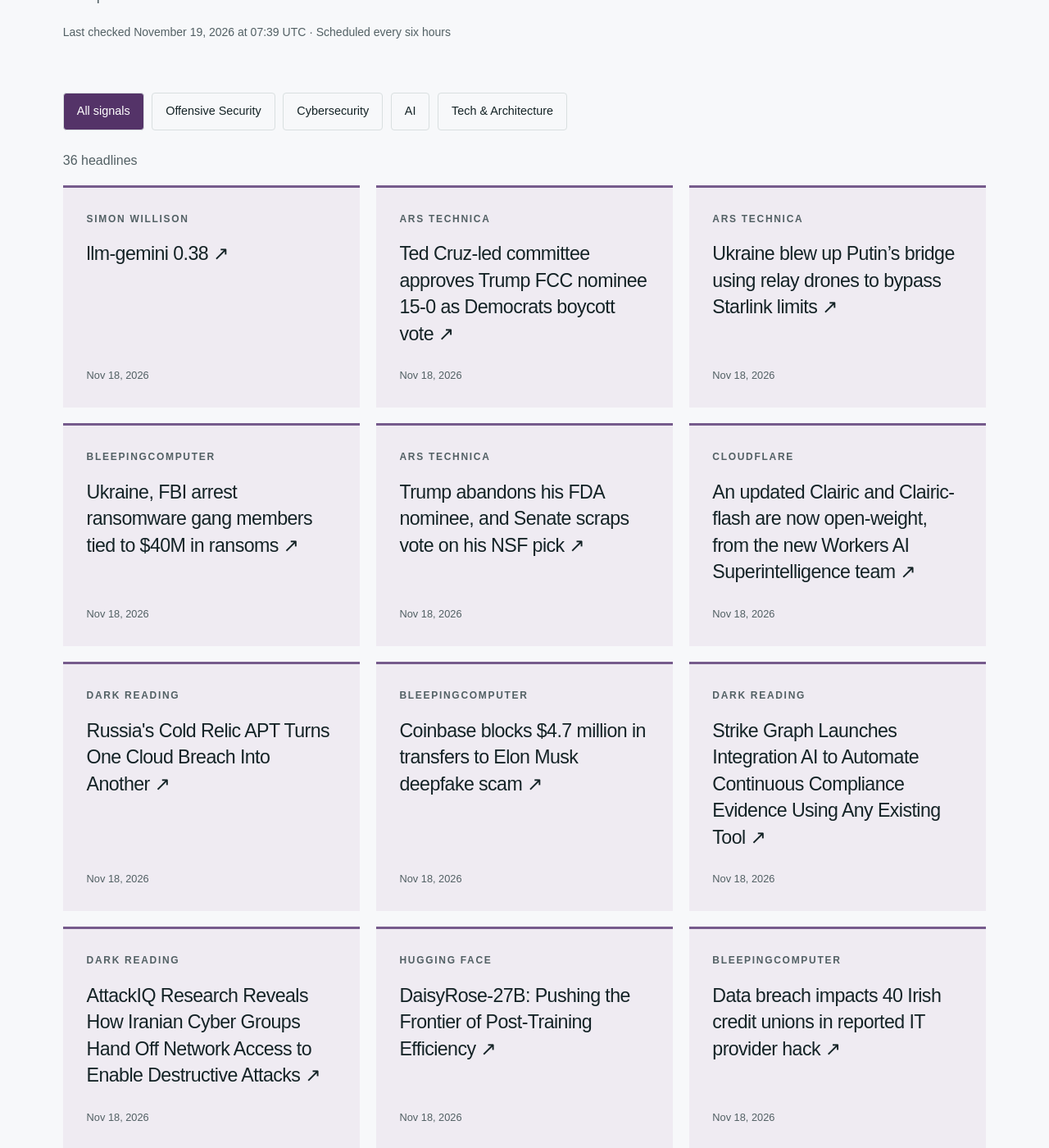
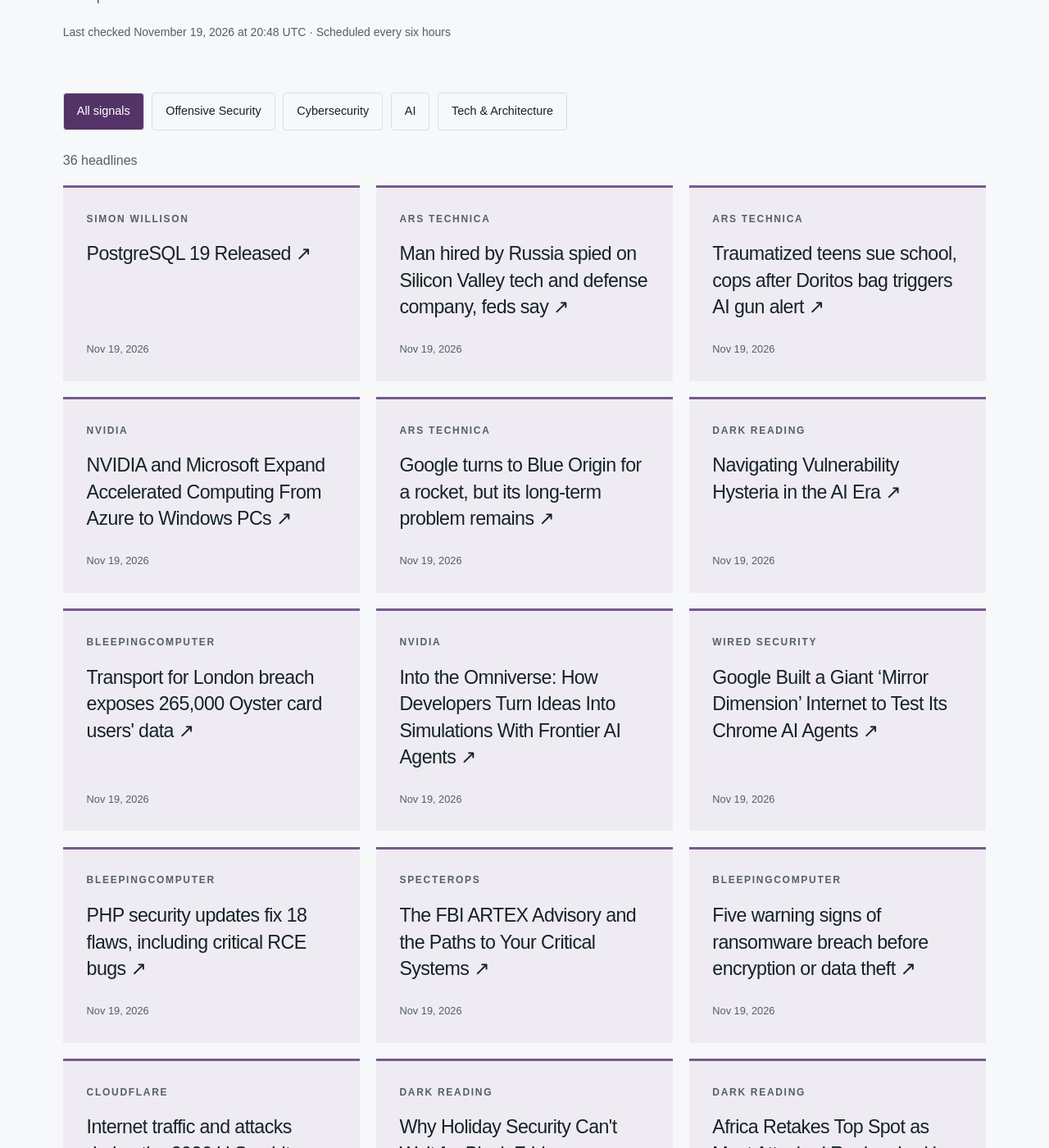
Before and after one commit to hntk/hntk.github.io, a Jekyll site: the page built from news/index.html, in a window 1280 px wide and 1400 px high, scrolled down 375 px. Shown: the whole window at 82% size. Built offline with Jekyll 4.4.1, drawn with Linux system fonts in a browser that asks for light colours; some of the changed text lies outside the part shown.

Commit message:
Refresh News and Signals

```diff
--- a/_data/news.json
+++ b/_data/news.json
@@ -1,6 +1,126 @@
 {
-  "updated": "2026-11-19T07:39:08.318549+00:00",
+  "updated": "2026-11-19T20:48:37.299151+00:00",
   "items": [
+    {
+      "title": "PostgreSQL 19 Released",
+      "url": "https://simonwillison.net/2026/Nov/19/postgresql-19/",
+      "published": "2026-11-19T20:43:57+00:00",
+      "source": "Simon Willison",
+      "source_id": "simon-willison",
+      "category": "ai"
+    },
+    {
+      "title": "Man hired by Russia spied on Silicon Valley tech and defense company, feds say",
+      "url": "https://arstechnica.com/security/2026/11/man-charged-with-spying-on-silicon-valley-tech-and-defense-company-for-russia/",
+      "published": "2026-11-19T20:29:46+00:00",
+      "source": "Ars Technica",
+      "source_id": "ars-technica",
+      "category": "tech-architecture"
+    },
+    {
+      "title": "Traumatized teens sue school, cops after Doritos bag triggers AI gun alert",
+      "url": "https://arstechnica.com/tech-policy/2026/11/traumatized-teens-sue-school-cops-after-doritos-bag-triggers-ai-gun-alert/",
+      "published": "2026-11-19T20:19:28+00:00",
+      "source": "Ars Technica",
+      "source_id": "ars-technica",
+      "category": "tech-architecture"
+    },
+    {
+      "title": "NVIDIA and Microsoft Expand Accelerated Computing From Azure to Windows PCs",
+      "url": "https://blogs.nvidia.com/blog/microsoft-ignite-accelerated-computing-azure-windows-pcs/",
+      "published": "2026-11-19T20:00:15+00:00",
+      "source": "NVIDIA",
+      "source_id": "nvidia",
+      "category": "ai"
+    },
+    {
+      "title": "Google turns to Blue Origin for a rocket, but its long-term problem remains",
+      "url": "https://arstechnica.com/space/2026/11/google-turns-to-blue-origin-for-a-rocket-but-its-long-term-problem-remains/",
+      "published": "2026-11-19T19:52:54+00:00",
+      "source": "Ars Technica",
+      "source_id": "ars-technica",
+      "category": "tech-architecture"
+    },
+    {
+      "title": "Navigating Vulnerability Hysteria in the AI Era",
+      "url": "https://www.darkreading.com/vulnerabilities-threats/navigating-vulnerability-hysteria-ai-era",
+      "published": "2026-11-19T19:46:44+00:00",
+      "source": "Dark Reading",
+      "source_id": "dark-reading",
+      "category": "cybersecurity"
+    },
+    {
+      "title": "Transport for London breach exposes 265,000 Oyster card users' data",
+      "url": "https://www.bleepingcomputer.com/news/security/transport-for-london-breach-exposes-265-000-oyster-card-users-data/",
+      "published": "2026-11-19T18:20:01+00:00",
+      "source": "BleepingComputer",
+      "source_id": "bleepingcomputer",
+      "category": "cybersecurity"
+    },
+    {
+      "title": "Into the Omniverse: How Developers Turn Ideas Into Simulations With Frontier AI Agents",
+      "url": "https://blogs.nvidia.com/blog/developers-simulation-frontier-ai-agents/",
+      "published": "2026-11-19T17:00:35+00:00",
+      "source": "NVIDIA",
+      "source_id": "nvidia",
+      "category": "ai"
+    },
+    {
+      "title": "Google Built a Giant ‘Mirror Dimension’ Internet to Test Its Chrome AI Agents",
+      "url": "https://www.wired.com/story/google-built-a-giant-mirror-dimension-internet-to-test-its-chrome-ai-agents/",
+      "published": "2026-11-19T17:00:00+00:00",
+      "source": "WIRED Security",
+      "source_id": "wired",
+      "category": "cybersecurity"
+    },
+    {
+      "title": "PHP security updates fix 18 flaws, including critical RCE bugs",
+      "url": "https://www.bleepingcomputer.com/news/security/php-security-updates-fix-18-flaws-including-critical-rce-bugs/",
+      "published": "2026-11-19T16:28:23+00:00",
+      "source": "BleepingComputer",
+      "source_id": "bleepingcomputer",
+      "category": "cybersecurity"
+    },
+    {
+      "title": "The FBI ARTEX Advisory and the Paths to Your Critical Systems",
+      "url": "https://specterops.io/blog/2026/11/19/blog-fbi-artex-warning-attack-paths/",
+      "published": "2026-11-19T15:19:36+00:00",
+      "source": "SpecterOps",
+      "source_id": "specterops",
+      "category": "offensive-security"
+    },
+    {
+      "title": "Five warning signs of ransomware breach before encryption or data theft",
+      "url": "https://www.bleepingcomputer.com/news/security/five-warning-signs-of-ransomware-breach-before-encryption-or-data-theft/",
+      "published": "2026-11-19T15:00:10+00:00",
+      "source": "BleepingComputer",
+      "source_id": "bleepingcomputer",
+      "category": "cybersecurity"
+    },
+    {
+      "title": "Internet traffic and attacks during the 2026 U.S. midterm elections",
+      "url": "https://blog.cloudflare.com/internet-traffic-2026-us-election/",
+      "published": "2026-11-19T14:00:00+00:00",
+      "source": "Cloudflare",
+      "source_id": "cloudflare",
+      "category": "tech-architecture"
+    },
+    {
+      "title": "Why Holiday Security Can't Wait for Black Friday",
+      "url": "https://www.darkreading.com/cybersecurity-operations/why-holiday-security-cant-wait-black-friday",
+      "published": "2026-11-19T14:00:00+00:00",
+      "source": "Dark Reading",
+      "source_id": "dark-reading",
+      "category": "cybersecurity"
+    },
+    {
+      "title": "Africa Retakes Top Spot as Most Attacked Region, Led by Nigeria Surge",
+      "url": "https://www.darkreading.com/threat-intelligence/africa-top-spot-most-attacked-region-nigeria-surge",
+      "published": "2026-11-19T08:00:00+00:00",
+      "source": "Dark Reading",
+      "source_id": "dark-reading",
+      "category": "cybersecurity"
+    },
     {
       "title": "llm-gemini 0.38",
       "url": "https://simonwillison.net/2026/Nov/18/llm-gemini/",
@@ -8,38 +128,6 @@
       "source": "Simon Willison",
       "source_id": "simon-willison",
       "category": "ai"
-    },
-    {
-      "title": "Ted Cruz-led committee approves Trump FCC nominee 15-0 as Democrats boycott vote",
-      "url": "https://arstechnica.com/tech-policy/2026/11/ted-cruz-led-committee-approves-trump-fcc-nominee-15-0-as-democrats-boycott-vote/",
-      "published": "2026-11-18T23:25:04+00:00",
-      "source": "Ars Technica",
-      "source_id": "ars-technica",
-      "category": "tech-architecture"
-    },
-    {
-      "title": "Ukraine blew up Putin’s bridge using relay drones to bypass Starlink limits",
-      "url": "https://arstechnica.com/gadgets/2026/11/ukraine-blew-up-putins-bridge-using-relay-drones-to-bypass-starlink-limits/",
-      "published": "2026-11-18T23:10:39+00:00",
-      "source": "Ars Technica",
-      "source_id": "ars-technica",
-      "category": "tech-architecture"
-    },
-    {
-      "title": "Ukraine, FBI arrest ransomware gang members tied to $40M in ransoms",
-      "url": "https://www.bleepingcomputer.com/news/security/ukraine-fbi-arrest-ransomware-gang-members-tied-to-40m-in-ransoms/",
-      "published": "2026-11-18T23:08:33+00:00",
-      "source": "BleepingComputer",
-      "source_id": "bleepingcomputer",
-      "category": "cybersecurity"
-    },
-    {
-      "title": "Trump abandons his FDA nominee, and Senate scraps vote on his NSF pick",
-      "url": "https://arstechnica.com/health/2026/11/trump-abandons-his-fda-nominee-and-senate-scraps-vote-on-his-nsf-pick/",
-      "published": "2026-11-18T22:08:57+00:00",
-      "source": "Ars Technica",
-      "source_id": "ars-technica",
-      "category": "tech-architecture"
     },
     {
       "title": "An updated Clairic and Clairic-flash are now open-weight, from the new Workers AI Superintelligence team",
@@ -50,52 +138,12 @@
       "category": "tech-architecture"
     },
     {
-      "title": "Russia's Cold Relic APT Turns One Cloud Breach Into Another",
-      "url": "https://www.darkreading.com/cyberattacks-data-breaches/cold-relic-turns-one-cloud-breach-into-another",
-      "published": "2026-11-18T21:59:46+00:00",
-      "source": "Dark Reading",
-      "source_id": "dark-reading",
-      "category": "cybersecurity"
-    },
-    {
-      "title": "Coinbase blocks $4.7 million in transfers to Elon Musk deepfake scam",
-      "url": "https://www.bleepingcomputer.com/news/security/coinbase-blocks-47-million-in-transfers-to-elon-musk-deepfake-scam/",
-      "published": "2026-11-18T20:49:32+00:00",
-      "source": "BleepingComputer",
-      "source_id": "bleepingcomputer",
-      "category": "cybersecurity"
-    },
-    {
-      "title": "Strike Graph Launches Integration AI to Automate Continuous Compliance Evidence Using Any Existing Tool",
-      "url": "https://www.darkreading.com/cyber-risk/strike-graph-launches-integration-ai-to-automate-continuous-compliance-evidence-using-any-existing-tool",
-      "published": "2026-11-18T20:45:49+00:00",
-      "source": "Dark Reading",
-      "source_id": "dark-reading",
-      "category": "cybersecurity"
-    },
-    {
-      "title": "AttackIQ Research Reveals How Iranian Cyber Groups Hand Off Network Access to Enable Destructive Attacks",
-      "url": "https://www.darkreading.com/threat-intelligence/attackiq-research-reveals-iranian-cyber-groups",
-      "published": "2026-11-18T20:38:42+00:00",
-      "source": "Dark Reading",
-      "source_id": "dark-reading",
-      "category": "cybersecurity"
-    },
-    {
       "title": "DaisyRose-27B: Pushing the Frontier of Post-Training Efficiency",
       "url": "https://huggingface.co/blog/RadixArk/daisyrose-27b-pushing-the-frontier-of-post-trainin",
       "published": "2026-11-18T19:54:56+00:00",
       "source": "Hugging Face",
       "source_id": "hugging-face",
       "category": "ai"
-    },
-    {
-      "title": "Data breach impacts 40 Irish credit unions in reported IT provider hack",
-      "url": "https://www.bleepingcomputer.com/news/security/data-breach-impacts-40-irish-credit-unions-in-reported-it-provider-hack/",
-      "published": "2026-11-18T19:39:33+00:00",
-      "source": "BleepingComputer",
-      "source_id": "bleepingcomputer",
-      "category": "cybersecurity"
     },
     {
       "title": "An AI Debt Collection Service Exposed 6.6 Million Accounts and 315,000 Call Recordings",
@@ -128,14 +176,6 @@
       "source": "WIRED Security",
       "source_id": "wired",
       "category": "cybersecurity"
-    },
-    {
-      "title": "Quoting Daniel Stenberg",
-      "url": "https://simonwillison.net/2026/Nov/18/daniel-stenberg/",
-      "published": "2026-11-18T15:58:27+00:00",
-      "source": "Simon Willison",
-      "source_id": "simon-willison",
-      "category": "ai"
     },
     {
       "title": "Time-Series Models in the Streamhouse: A New Frontier and Use Cases",
@@ -186,35 +226,11 @@
       "category": "offensive-security"
     },
     {
-      "title": "Quad9’s withdrawal from France: A canary in the coal mine",
-      "url": "https://blog.cloudflare.com/quad9-withdrawal-from-france/",
-      "published": "2026-11-17T20:24:27+00:00",
-      "source": "Cloudflare",
-      "source_id": "cloudflare",
-      "category": "tech-architecture"
-    },
-    {
-      "title": "How to Tell If It’s a Cyberattack or Just an Outage",
-      "url": "https://www.wired.com/story/how-to-tell-if-its-a-cyberattack-or-just-an-outage/",
-      "published": "2026-11-17T19:40:57+00:00",
-      "source": "WIRED Security",
-      "source_id": "wired",
-      "category": "cybersecurity"
-    },
-    {
       "title": "Can AI help build a healthier future?",
       "url": "https://www.microsoft.com/en-us/research/podcast/can-ai-help-build-a-healthier-future/",
       "published": "2026-11-17T16:52:17+00:00",
       "source": "Microsoft Research",
       "source_id": "microsoft-research",
-      "category": "ai"
-    },
-    {
-      "title": "Ian Buck Kicks Off NVIDIA’s Week at SC26 as Science Enters the Age of Agents",
-      "url": "https://blogs.nvidia.com/blog/ian-buck-sc26/",
-      "published": "2026-11-17T14:00:10+00:00",
-      "source": "NVIDIA",
-      "source_id": "nvidia",
       "category": "ai"
     },
     {
@@ -224,14 +240,6 @@
       "source": "Schneier on Security",
       "source_id": "schneier",
       "category": "cybersecurity"
-    },
-    {
-      "title": "NVIDIA DGX Spark Developer Kit Turns a Desk Into a Supercomputing Lab",
-      "url": "https://blogs.nvidia.com/blog/dgx-spark-hpc-developer-kit-sc26/",
-      "published": "2026-11-16T23:00:05+00:00",
-      "source": "NVIDIA",
-      "source_id": "nvidia",
-      "category": "ai"
     },
     {
       "title": "TokenEconomizer: Learning from Experience to Make AI Coding Agents More Efficient",
@@ -274,14 +282,6 @@
       "category": "offensive-security"
     },
     {
-      "title": "Principal Problems: App Registrations, Service Principals, and the Hidden Risk of Multi-Tenant Apps",
-      "url": "https://specterops.io/blog/2026/11/06/app-registrations-vs-service-principals/",
-      "published": "2026-11-06T17:00:00+00:00",
-      "source": "SpecterOps",
-      "source_id": "specterops",
-      "category": "offensive-security"
-    },
-    {
       "title": "After Binance, check what your signing systems can approve",
       "url": "https://blog.trailofbits.com/2026/11/06/after-binance-check-what-your-signing-systems-can-approve/",
       "published": "2026-11-06T12:00:00+00:00",
@@ -295,79 +295,79 @@
       "id": "ars-technica",
       "name": "Ars Technica",
       "status": "ok",
-      "last_success": "2026-11-19T07:39:08.318549+00:00"
+      "last_success": "2026-11-19T20:48:37.299151+00:00"
     },
     {
       "id": "bleepingcomputer",
       "name": "BleepingComputer",
       "status": "ok",
-      "last_success": "2026-11-19T07:39:08.318549+00:00"
+      "last_success": "2026-11-19T20:48:37.299151+00:00"
     },
     {
       "id": "cloudflare",
       "name": "Cloudflare",
       "status": "ok",
-      "last_success": "2026-11-19T07:39:08.318549+00:00"
+      "last_success": "2026-11-19T20:48:37.299151+00:00"
     },
     {
       "id": "dark-reading",
       "name": "Dark Reading",
       "status": "ok",
-      "last_success": "2026-11-19T07:39:08.318549+00:00"
+      "last_success": "2026-11-19T20:48:37.299151+00:00"
     },
     {
       "id": "hugging-face",
       "name": "Hugging Face",
       "status": "ok",
-      "last_success": "2026-11-19T07:39:08.318549+00:00"
+      "last_success": "2026-11-19T20:48:37.299151+00:00"
     },
     {
       "id": "microsoft-research",
       "name": "Microsoft Research",
       "status": "ok",
-      "last_success": "2026-11-19T07:39:08.318549+00:00"
+      "last_success": "2026-11-19T20:48:37.299151+00:00"
     },
     {
       "id": "nvidia",
       "name": "NVIDIA",
       "status": "ok",
-      "last_success": "2026-11-19T07:39:08.318549+00:00"
+      "last_success": "2026-11-19T20:48:37.299151+00:00"
     },
     {
       "id": "portswigger",
       "name": "PortSwigger Research",
       "status": "ok",
-      "last_success": "2026-11-19T07:39:08.318549+00:00"
+      "last_success": "2026-11-19T20:48:37.299151+00:00"
     },
     {
       "id": "schneier",
       "name": "Schneier on Security",
       "status": "ok",
-      "last_success": "2026-11-19T07:39:08.318549+00:00"
+      "last_success": "2026-11-19T20:48:37.299151+00:00"
     },
     {
       "id": "simon-willison",
       "name": "Simon Willison",
       "status": "ok",
-      "last_success": "2026-11-19T07:39:08.318549+00:00"
+      "last_success": "2026-11-19T20:48:37.299151+00:00"
     },
     {
       "id": "specterops",
       "name": "SpecterOps",
       "status": "ok",
-      "last_success": "2026-11-19T07:39:08.318549+00:00"
+      "last_success": "2026-11-19T20:48:37.299151+00:00"
     },
     {
       "id": "trail-of-bits",
       "name": "Trail of Bits",
       "status": "ok",
-      "last_success": "2026-11-19T07:39:08.318549+00:00"
+      "last_success": "2026-11-19T20:48:37.299151+00:00"
     },
     {
       "id": "wired",
       "name": "WIRED Security",
       "status": "ok",
-      "last_success": "2026-11-19T07:39:08.318549+00:00"
+      "last_success": "2026-11-19T20:48:37.299151+00:00"
     }
   ]
 }
```
